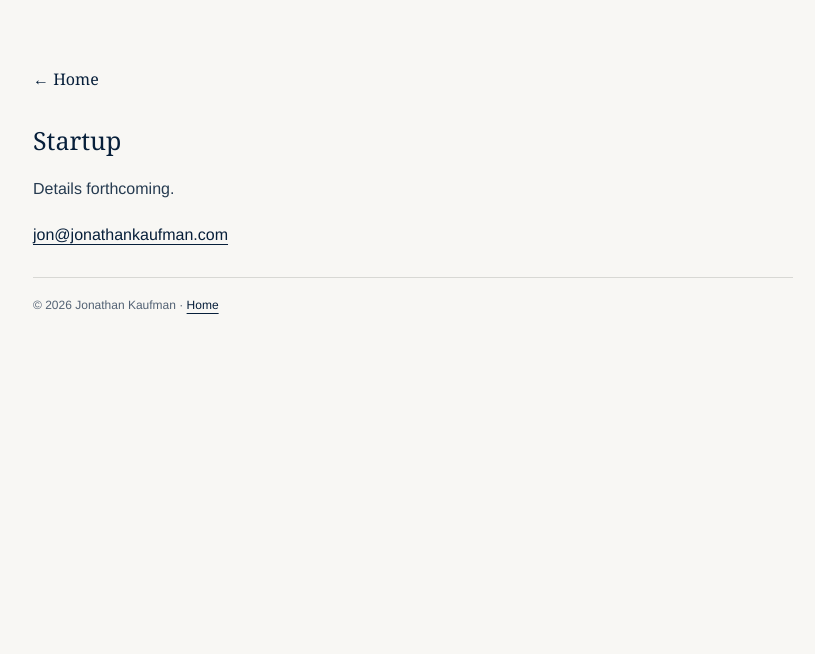
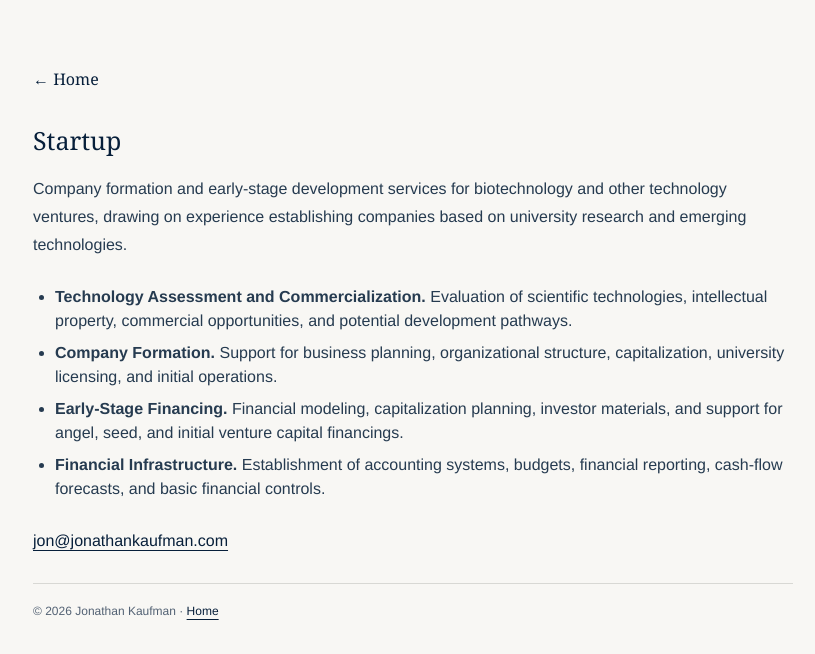
Before and after one commit to jonathak/jonathankaufman.com, a plain HTML site: page startup.html in a window 1280 px wide. Shown: the whole page, without its empty margins (227-1042 px from the left). Drawn offline with Linux system fonts and the light colour scheme.

Commit message:
Draft startup services from CFO experience

```diff
--- a/startup.html
+++ b/startup.html
@@ -13,6 +13,9 @@
     main { width:min(760px,calc(100% - 44px)); margin:0 auto; padding:65px 0 60px; }
     h1 { font-family:Georgia,"Times New Roman",serif; color:var(--navy); font-weight:400; line-height:1.3; font-size:25px; margin:30px 0 18px; }
     p { margin:0 0 18px; }
+    section { padding:8px 0 18px; }
+    ul { padding-left:22px; margin:0 0 8px; }
+    li { line-height:1.5; margin-bottom:8px; }
     a { color:var(--navy); text-underline-offset:4px; }
     .back { text-decoration:none; font-family:Georgia,"Times New Roman",serif; }
     .back:hover { text-decoration:underline; }
@@ -23,7 +26,15 @@
   <main>
     <header><a class="back" href="/">← Home</a></header>
     <h1>Startup</h1>
-    <p>Details forthcoming.</p>
+    <p>Company formation and early-stage development services for biotechnology and other technology ventures, drawing on experience establishing companies based on university research and emerging technologies.</p>
+    <section aria-label="Startup services">
+      <ul>
+        <li><strong>Technology Assessment and Commercialization.</strong> Evaluation of scientific technologies, intellectual property, commercial opportunities, and potential development pathways.</li>
+        <li><strong>Company Formation.</strong> Support for business planning, organizational structure, capitalization, university licensing, and initial operations.</li>
+        <li><strong>Early-Stage Financing.</strong> Financial modeling, capitalization planning, investor materials, and support for angel, seed, and initial venture capital financings.</li>
+        <li><strong>Financial Infrastructure.</strong> Establishment of accounting systems, budgets, financial reporting, cash-flow forecasts, and basic financial controls.</li>
+      </ul>
+    </section>
     <p><a href="mailto:jon@jonathankaufman.com">jon@jonathankaufman.com</a></p>
     <footer>© 2026 Jonathan Kaufman · <a href="/">Home</a></footer>
   </main>
```
